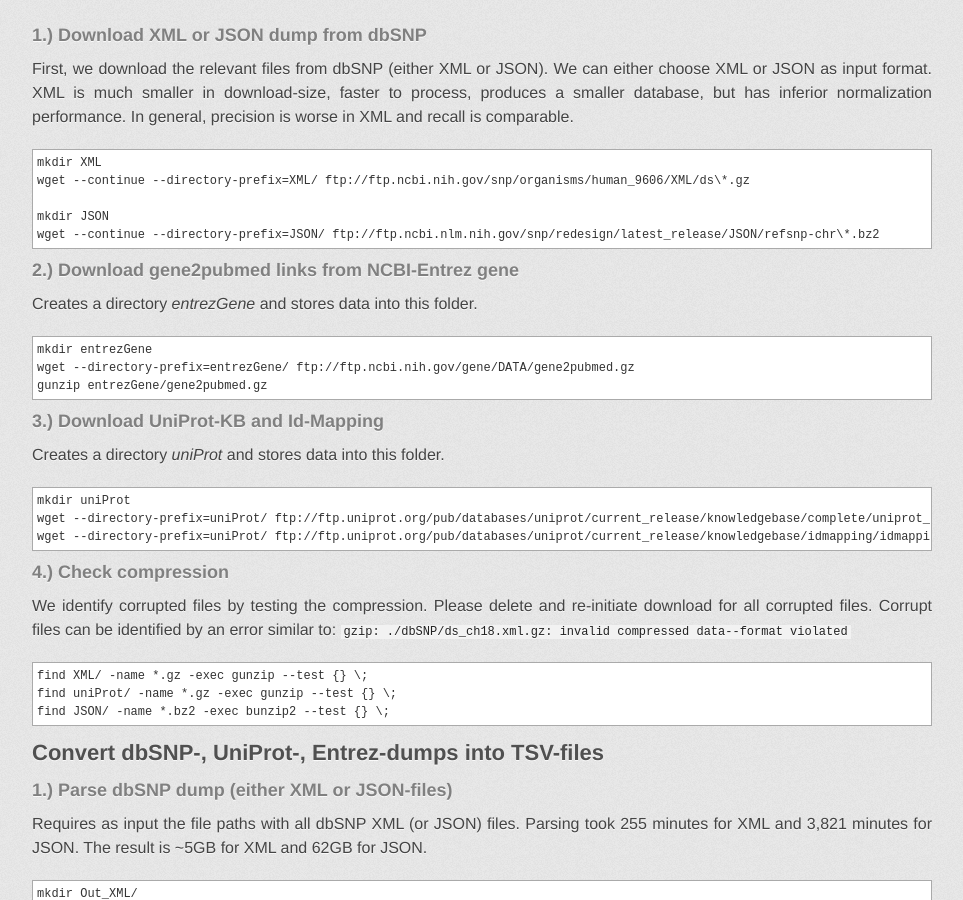
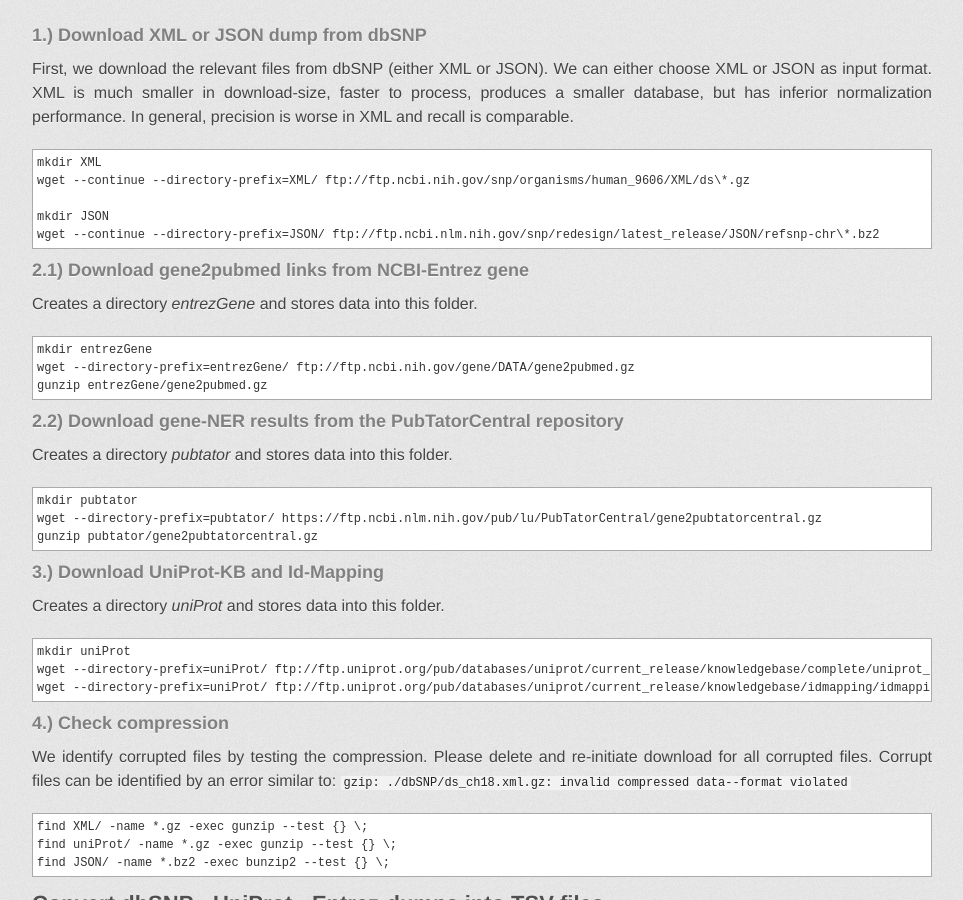
Before and after one commit to rockt/SETH, a Jekyll site: the page built from index.md, in a window 1280 px wide and 900 px high, scrolled down 7153 px. Shown: the whole window, without its empty margins (158-1121 px from the left). Built offline with Jekyll 4.4.1, drawn with Linux system fonts in a browser that asks for light colours; some web fonts are replaced.

Commit message:
Update index.md
Added PubTator

```diff
--- a/index.md
+++ b/index.md
@@ -375,12 +375,20 @@
     mkdir JSON
     wget --continue --directory-prefix=JSON/ ftp://ftp.ncbi.nlm.nih.gov/snp/redesign/latest_release/JSON/refsnp-chr\*.bz2
 
-### 2.) Download gene2pubmed links from NCBI-Entrez gene
+### 2.1) Download gene2pubmed links from NCBI-Entrez gene
 Creates a directory *entrezGene* and stores data into this folder.
 
     mkdir entrezGene
 	wget --directory-prefix=entrezGene/ ftp://ftp.ncbi.nih.gov/gene/DATA/gene2pubmed.gz
 	gunzip entrezGene/gene2pubmed.gz
+
+### 2.2) Download gene-NER results from the PubTatorCentral repository
+Creates a directory *pubtator* and stores data into this folder.
+
+    mkdir pubtator
+	wget --directory-prefix=pubtator/ https://ftp.ncbi.nlm.nih.gov/pub/lu/PubTatorCentral/gene2pubtatorcentral.gz
+	gunzip pubtator/gene2pubtatorcentral.gz
+
 
 ### 3.) Download UniProt-KB and Id-Mapping
 Creates a directory *uniProt* and stores data into this folder.
```
